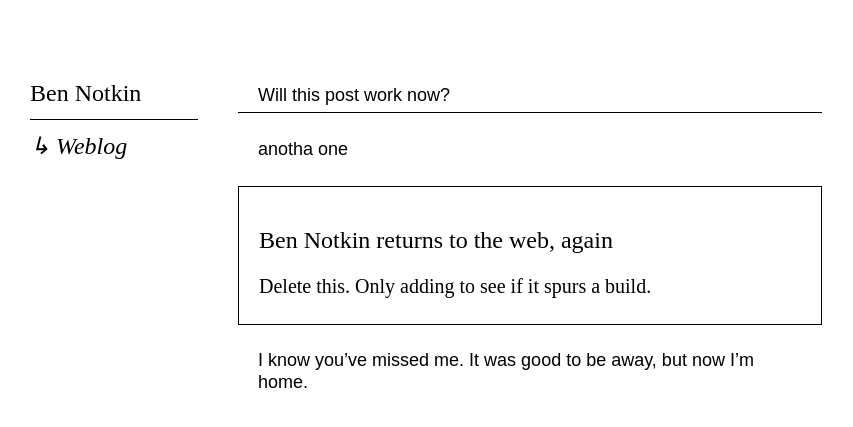
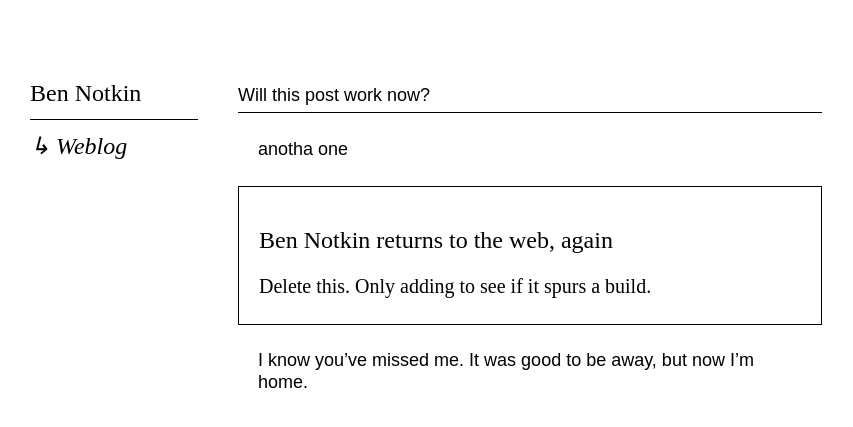
Before and after one commit to bennotkin/bennotkin.github.io, a Jekyll site: the page built from blog/index.html, in a window 1280 px wide. Shown: the top 427 px of the page, without its empty margins (120-973 px from the left). Built offline with Jekyll 4.4.1, drawn with Linux system fonts in a browser that asks for light colours.

Commit message:
Update default.css

```diff
--- a/css/default.css
+++ b/css/default.css
@@ -49,7 +49,7 @@ h2 {font-weight: 400;
 /*editing the blog index*/
 
 div.postbox {
-    padding: 0 2ch;
+    padding-top: 0;
 }
 
 div.long {
```
